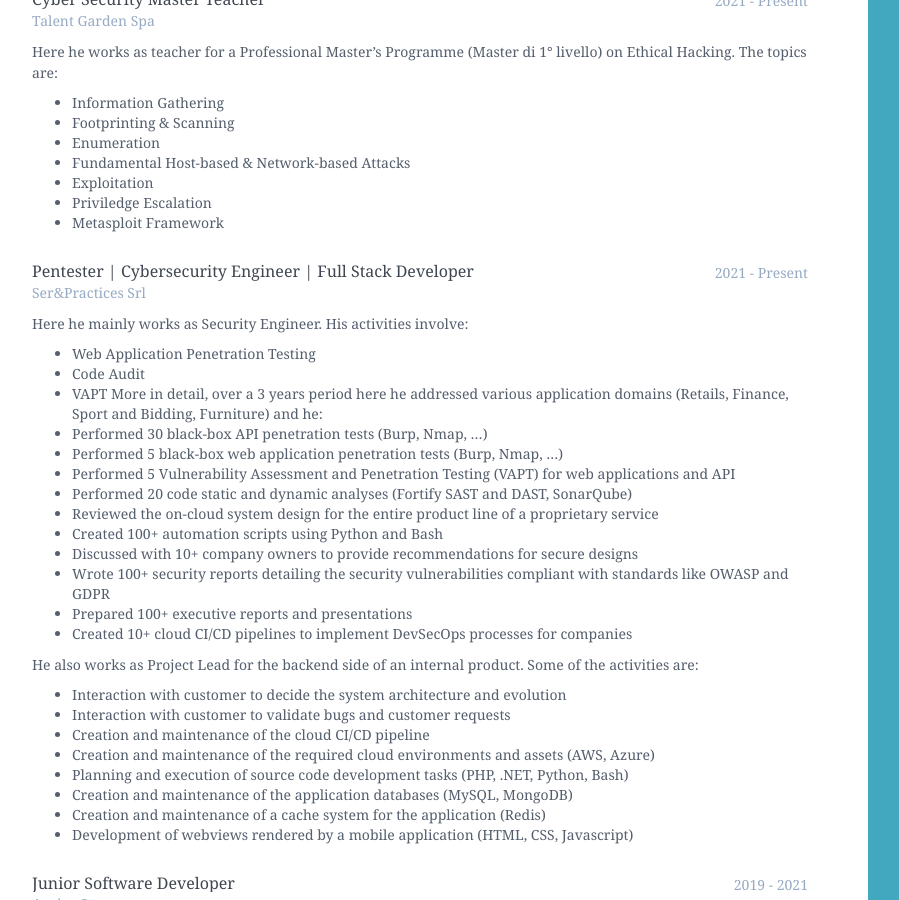
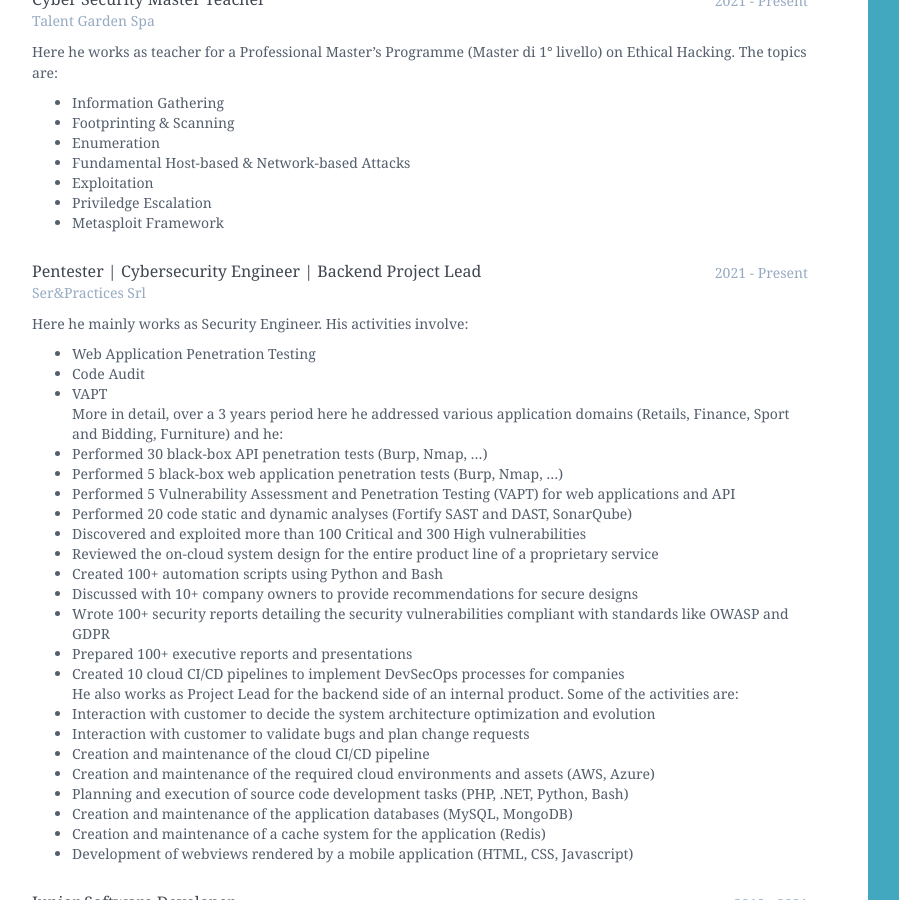
Before and after one commit to dom976/dom976.github.io, a Jekyll site: the page built from print.html, in a window 1280 px wide and 900 px high, scrolled down 1204 px. Shown: the whole window, without its empty margins (28-927 px from the left). Built offline with Jekyll 4.4.1, drawn with Linux system fonts in a browser that asks for light colours.

Commit message:
Rephrased some activities

```diff
--- a/_data/data.yml
+++ b/_data/data.yml
@@ -120,7 +120,7 @@ experiences:
           - Priviledge Escalation
           - Metasploit Framework
 
-    - role: Pentester | Cybersecurity Engineer | Full Stack Developer
+    - role: Pentester | Cybersecurity Engineer | Backend Project Lead
       time: 2021 - Present
       company: Ser&Practices Srl
       details: |
@@ -128,21 +128,23 @@ experiences:
           - Web Application Penetration Testing
           - Code Audit
           - VAPT
+        <br />
         More in detail, over a 3 years period here he addressed various application domains (Retails, Finance, Sport and Bidding, Furniture) and he:
           - Performed 30 black-box API penetration tests (Burp, Nmap, ...)
           - Performed 5 black-box web application penetration tests (Burp, Nmap, ...)
           - Performed 5 Vulnerability Assessment and Penetration Testing (VAPT) for web applications and API
           - Performed 20 code static and dynamic analyses (Fortify SAST and DAST, SonarQube)
+          - Discovered and exploited more than 100 Critical and 300 High vulnerabilities
           - Reviewed the on-cloud system design for the entire product line of a proprietary service
           - Created 100+ automation scripts using Python and Bash
           - Discussed with 10+ company owners to provide recommendations for secure designs
           - Wrote 100+ security reports detailing the security vulnerabilities compliant with standards like OWASP and GDPR
           - Prepared 100+ executive reports and presentations
-          - Created 10+ cloud CI/CD pipelines to implement DevSecOps processes for companies
-
+          - Created 10 cloud CI/CD pipelines to implement DevSecOps processes for companies
+        <br />
         He also works as Project Lead for the backend side of an internal product. Some of the activities are:
-          - Interaction with customer to decide the system architecture and evolution
-          - Interaction with customer to validate bugs and customer requests
+          - Interaction with customer to decide the system architecture optimization and evolution
+          - Interaction with customer to validate bugs and plan change requests
           - Creation and maintenance of the cloud CI/CD pipeline
           - Creation and maintenance of the required cloud environments and assets (AWS, Azure)
           - Planning and execution of source code development tasks (PHP, .NET, Python, Bash)
```
